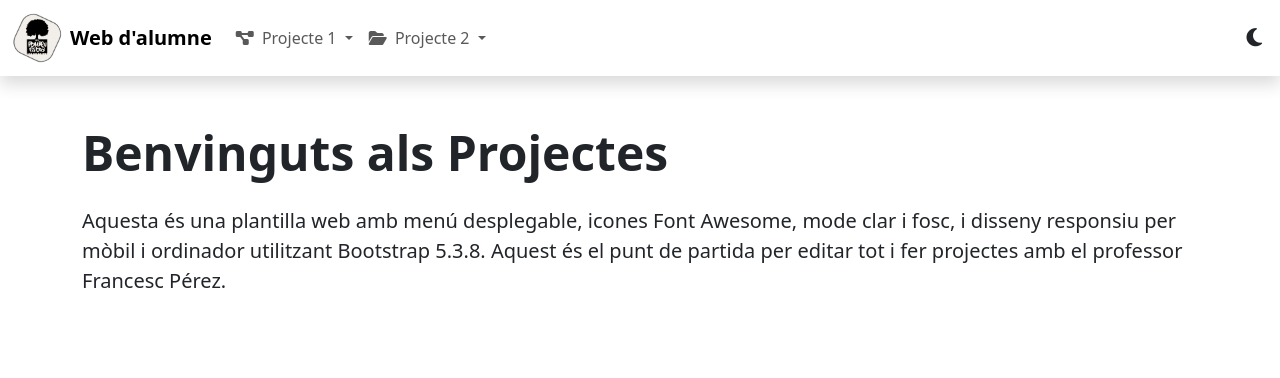
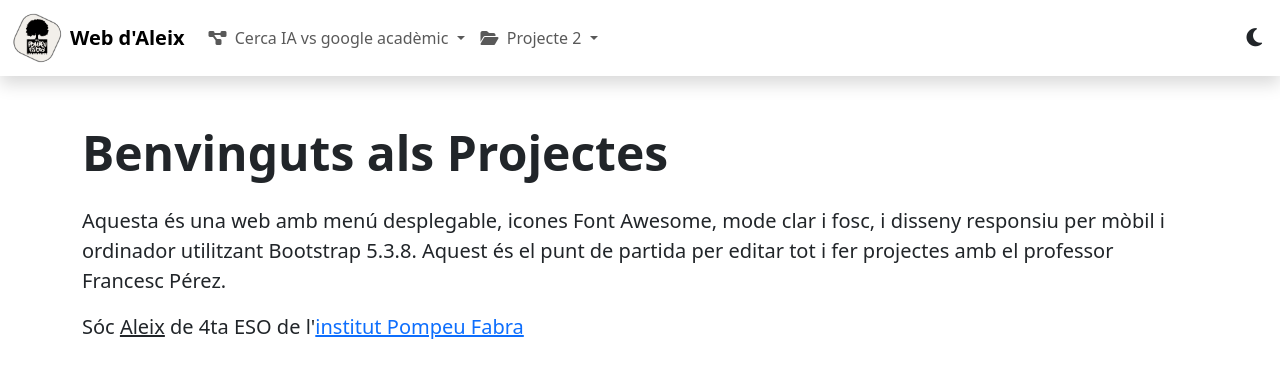
Before and after one commit to amarti3/amarti3.github.io, a plain HTML site: page index.html in a window 1280 px wide. Drawn offline with nearby package versions, Linux system fonts and the light colour scheme.

Commit message:
Update index.html

```diff
--- a/index.html
+++ b/index.html
@@ -3,7 +3,7 @@
 <head>
   <meta charset="UTF-8">
   <meta name="viewport" content="width=device-width, initial-scale=1.0">
-  <title>Plantilla Web Pompeu</title>
+  <title>Plantilla Web Aleix</title>
   <link href="https://cdn.jsdelivr.net/npm/bootstrap@5.3.8/dist/css/bootstrap.min.css" rel="stylesheet">
   <link href="https://cdnjs.cloudflare.com/ajax/libs/font-awesome/6.7.2/css/all.min.css" rel="stylesheet">
   <style>
@@ -67,7 +67,7 @@
       <!-- 5. Logo i text -->
       <a class="navbar-brand d-flex align-items-center" href="#">
         <img src="logo.png" alt="Logo" class="logo rounded-circle me-2">
-        <span class="fw-bold">Web d'alumne</span>
+        <span class="fw-bold">Web d'Aleix</span>
       </a>
 
       <!-- Botó menú mòbil -->
@@ -81,7 +81,7 @@
           <!-- Projecte 1 -->
           <li class="nav-item dropdown">
             <a class="nav-link dropdown-toggle" href="#" id="proj1Dropdown" role="button" data-bs-toggle="dropdown" aria-expanded="false">
-              <i class="fa-solid fa-diagram-project me-1"></i> Projecte 1
+              <i class="fa-solid fa-diagram-project me-1"></i> Cerca IA vs google acadèmic
             </a>
             <ul class="dropdown-menu" aria-labelledby="proj1Dropdown">
               <li><a class="dropdown-item" href="#"><i class="fa-solid fa-code me-1"></i> Projecte 1.1</a></li>
@@ -108,7 +108,8 @@
   <!-- Contingut -->
   <main class="container py-5">
     <h1 class="display-5 fw-bold mb-4">Benvinguts als Projectes</h1>
-    <p class="lead">Aquesta és una plantilla web amb menú desplegable, icones Font Awesome, mode clar i fosc, i disseny responsiu per mòbil i ordinador utilitzant Bootstrap 5.3.8. Aquest és el punt de partida per editar tot i fer projectes amb el professor Francesc Pérez.</p>
+    <p class="lead">Aquesta és una web amb menú desplegable, icones Font Awesome, mode clar i fosc, i disseny responsiu per mòbil i ordinador utilitzant Bootstrap 5.3.8. Aquest és el punt de partida per editar tot i fer projectes amb el professor Francesc Pérez.</p>
+     <p class="lead">Sóc <u>Aleix</u> de <b>4ta ESO</b> de l'<a href="">institut Pompeu Fabra</a>
   </main>
 
   <script src="https://cdn.jsdelivr.net/npm/bootstrap@5.3.8/dist/js/bootstrap.bundle.min.js"></script>
```
